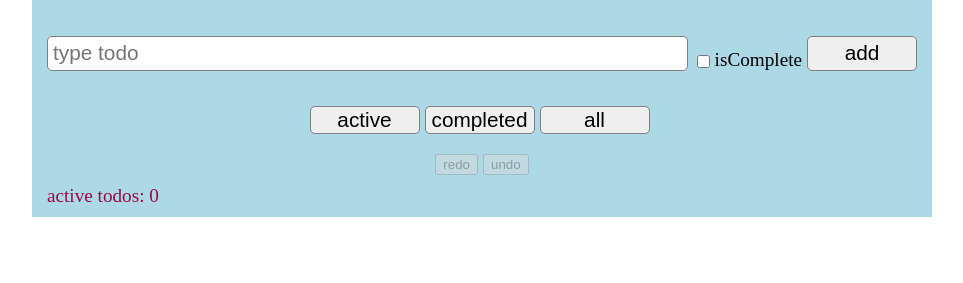
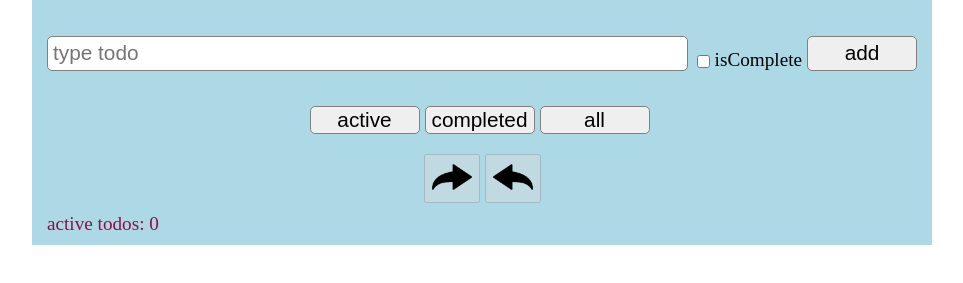
Before and after one commit to temkinman/todo-c-team, a plain HTML site: page index.html in a window 1280 px wide. Shown: the part 137-420 px from the top of the page, without its empty margins (158-1121 px from the left). Drawn offline with Linux system fonts and the light colour scheme.

Commit message:
added undo, redo pictures

```diff
--- a/css/style.css
+++ b/css/style.css
@@ -200,6 +200,10 @@ body {
   justify-content: center;
 }
 
+.redo, .undo {
+  width: 40px;
+}
+
 @media screen and (max-width: 460px) {
   .add-button {
     flex: 0 0 70px;
--- a/js/myscript.js
+++ b/js/myscript.js
@@ -242,8 +242,8 @@ const render = ({ todos, todoEdited = null }) => {
     <button class="add-button mr-5" id="all" onclick="onShowAllTodos()">all</button>
   </div>
   <div class="historyBtns">
-    <button onclick="redoHistory()" ${redoEnabled} class="mr-5">redo</button>
-    <button onclick="undoHistory()" ${undoEnabled}>undo</button>
+    <button onclick="redoHistory()" ${redoEnabled} class="mr-5"><img src="./images/redo.png" alt="" class="redo"></button>
+    <button onclick="undoHistory()" ${undoEnabled}><img src="./images/undo.png" alt="" class="undo"></button>
   </div>
   <span class="active-todos">active todos: ${activeTodos}</span>
 `;
```
Also changed, not shown: images/redo.png (added), images/undo.png (added).
